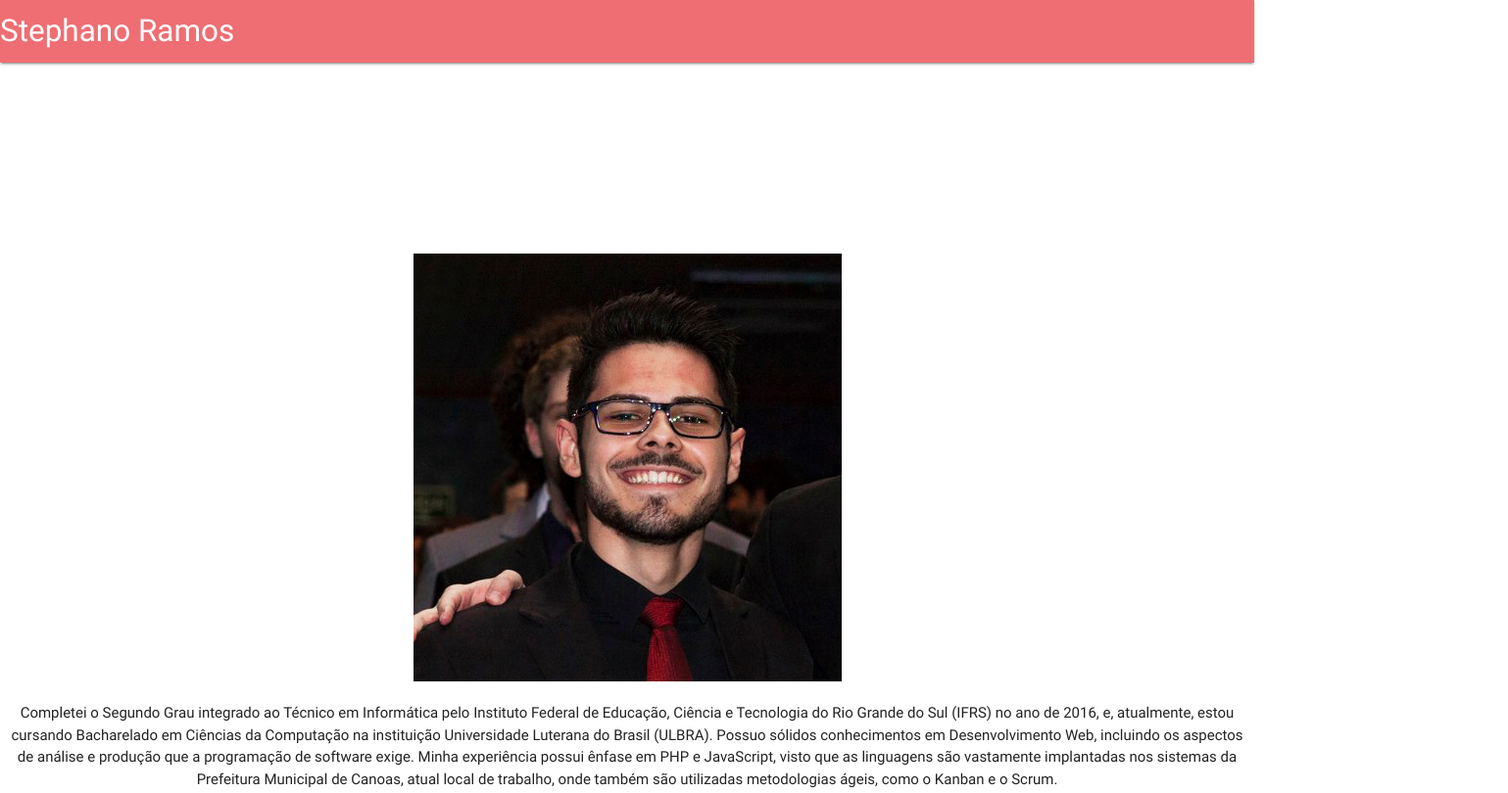
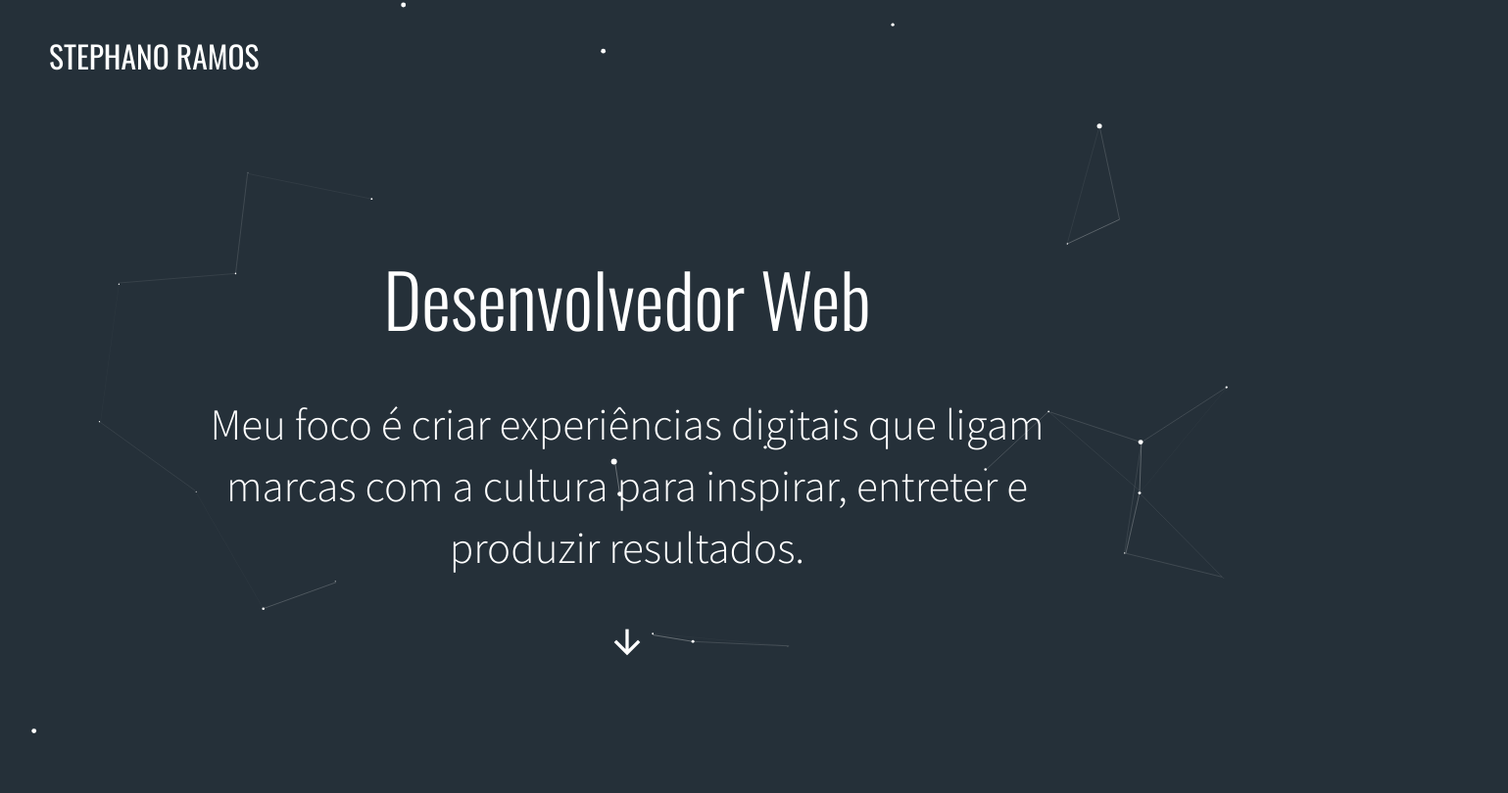
Before and after one commit to stephanokrm/stephanokrm.github.io, a website: page index.html in a window 1280 px wide. Shown: the top 810 px of the page at 98% size, 1539 px wide, since content can reach past the window. Drawn offline with nearby package versions, Linux system fonts and the light colour scheme; files whose address does not match are found by name.

Commit message:
Fixing paths

```diff
--- /dev/null
+++ b/css/style.css
@@ -0,0 +1,193 @@
+/* ---- reset ---- */
+body {
+    overflow-x: hidden;
+}
+
+nav {
+    background-color: transparent;
+    box-shadow: none;
+}
+
+/*nav ul a {*/
+/*font-family: 'Raleway', sans-serif;*/
+/*font-weight: 700;*/
+/*text-transform: uppercase;*/
+/*font-size: 14px;*/
+/*letter-spacing: 1px;*/
+/*}*/
+
+/*nav ul a:hover {*/
+/*background-color: transparent;*/
+/*color: aliceblue;*/
+/*}*/
+
+canvas {
+    display: block;
+    vertical-align: bottom;
+    position: fixed;
+    z-index: -1;
+}
+
+/*h4 {*/
+/*font-size: 24px;*/
+/*font-family: 'Raleway', sans-serif;*/
+/*font-weight: 600;*/
+/*}*/
+
+/*p {*/
+/*font-family: 'Open Sans', sans-serif;*/
+/*font-weight: 400;*/
+/*font-size: 18px;*/
+/*line-height: 1.7;*/
+
+/*}*/
+
+#content {
+    position: absolute;
+    z-index: 9999;
+    width: 100%;
+    height: 100%;
+}
+
+#first_section {
+    height: 100%;
+}
+
+#first_section .arrow-downward {
+    font-size: 40px;
+}
+
+#first_section .description {
+    font-family: 'Source Sans Pro', sans-serif;
+    font-weight: 300;
+    font-size: 3em;
+    line-height: 1.4em;
+}
+
+#first_section .title {
+    font-family: 'Oswald', sans-serif;
+    font-weight: 300;
+    font-size: 5em;
+    line-height: 1.4em;
+}
+
+#second_section {
+    height: 100%;
+}
+
+#second_section .profile-image {
+    width: 20%;
+    border-radius: 100%;
+}
+
+#second_section .about-description {
+    font-family: 'Source Sans Pro', sans-serif;
+    font-size: 2em;
+    font-weight: 300;
+    line-height: 1.4em;
+}
+
+#third_section {
+    height: 100%;
+}
+
+#third_section .mobile {
+    width: 50%;
+}
+
+.brand-logo {
+    font-family: 'Oswald', sans-serif;
+    font-weight: 400;
+    text-transform: uppercase;
+}
+
+.custom-card {
+    background-color: #fff;
+    box-shadow: 0 1px 16px 0 rgba(0, 0, 0, .08), 0 0 1px 0 rgba(0, 0, 0, .4);
+    padding: 20px 30px !important;
+    border-radius: 6px;
+    min-height: 565px;
+}
+
+.custom-card h4 {
+    font-family: 'Oswald', sans-serif;
+}
+
+.custom-card p {
+    text-align: justify;
+    font-family: 'Open Sans', sans-serif;
+    font-weight: 400;
+    font-size: 18px;
+    line-height: 1.7;
+}
+
+.container-fluid {
+    padding: 0 50px;
+}
+
+.nav-wrapper {
+    padding: 25px 50px;
+}
+
+/*.nav-wrapper {*/
+/*padding-top: 50px;*/
+/*}*/
+
+/*.justify {*/
+/*text-align: justify;*/
+/*}*/
+
+/*.brand-logo {*/
+/*font-family: 'Source Sans Pro', sans-serif;*/
+/*font-weight: 300;*/
+/*font-size: 1.8rem !important;*/
+/*}*/
+
+/*.btn, .btn-large, .btn-flat {*/
+/*border-radius: 30px;*/
+/*}*/
+
+/*.profile-image {*/
+/*border-radius: 100%;*/
+/*width: 20%;*/
+/*box-shadow: 0 1px 16px 0 rgba(0, 0, 0, .08), 0 0 1px 0 rgba(0, 0, 0, .4);*/
+/*}*/
+
+/*.mobile {*/
+/*width: 50%;*/
+/*}*/
+
+/*.full-height {*/
+/*min-height: 100%;*/
+/*}*/
+
+/*.box {*/
+/*background-color: #fff;*/
+/*box-shadow: 0 1px 16px 0 rgba(0, 0, 0, .08), 0 0 1px 0 rgba(0, 0, 0, .4);*/
+/*padding: 20px 30px !important;*/
+/*border-radius: 6px;*/
+/*}*/
+
+@media only screen and (max-width: 600px) {
+    .row.valign-wrapper {
+        display: inherit;
+    }
+
+    /*.services-web-design {*/
+    /*width: 340px;*/
+    /*}*/
+    /*.profile-image {*/
+    /*width: 50%;*/
+    /*}*/
+}
+
+/* ---- particles.js container ---- */
+#particles-js {
+    width: 100%;
+    height: 100%;
+    background-color: #253039;
+    background-image: url("");
+    background-repeat: no-repeat;
+    background-size: cover;
+    background-position: 50% 50%;
+}
--- a/index.html
+++ b/index.html
@@ -4,14 +4,14 @@
     <meta http-equiv="Content-Type" content="text/html; charset=UTF-8"/>
     <meta name="viewport" content="width=device-width, initial-scale=1, maximum-scale=1.0, user-scalable=no"/>
     <title>Stephano Ramos</title>
-    <link type="text/css" rel="stylesheet" href="./node_modules/materialize-css/dist/css/materialize.min.css"/>
-    <link type="text/css" rel="stylesheet" href="./node_modules/animate.css/animate.min.css"/>
+    <link type="text/css" rel="stylesheet" href="node_modules/materialize-css/dist/css/materialize.min.css"/>
+    <link type="text/css" rel="stylesheet" href="node_modules/animate.css/animate.min.css"/>
     <!--<link type="text/css" rel="stylesheet" href="https://fonts.googleapis.com/css?family=Raleway:600,700">-->
     <link type="text/css" rel="stylesheet" href="https://fonts.googleapis.com/css?family=Open+Sans">
     <link href="https://fonts.googleapis.com/css?family=Source+Sans+Pro:300,400,600" rel="stylesheet">
-    <link type="text/css" rel="stylesheet" href="http://fonts.googleapis.com/icon?family=Material+Icons">
+    <link type="text/css" rel="stylesheet" href="https://fonts.googleapis.com/icon?family=Material+Icons">
     <link href="https://fonts.googleapis.com/css?family=Oswald:300,400" rel="stylesheet">
-    <link type="text/css" rel="stylesheet" href="./css/style.css"/>
+    <link type="text/css" rel="stylesheet" href="css/style.css"/>
 </head>
 <body class="animated" id="particles-js" style="display: none;">
 <div id="content">
@@ -158,10 +158,10 @@
 </div>
 
 
-<script type="text/javascript" src="./node_modules/jquery/dist/jquery.min.js"></script>
-<script type="text/javascript" src="./node_modules/materialize-css/dist/js/materialize.min.js"></script>
-<script type="text/javascript" src="./node_modules/particles.js/particles.js"></script>
-<script type="text/javascript" src="./js/jquery.scrollfire.min.js"></script>
-<script type="text/javascript" src="./js/app.js"></script>
+<script type="text/javascript" src="node_modules/jquery/dist/jquery.min.js"></script>
+<script type="text/javascript" src="node_modules/materialize-css/dist/js/materialize.min.js"></script>
+<script type="text/javascript" src="node_modules/particles.js/particles.js"></script>
+<script type="text/javascript" src="js/jquery.scrollfire.min.js"></script>
+<script type="text/javascript" src="js/app.js"></script>
 </body>
 </html>
```
